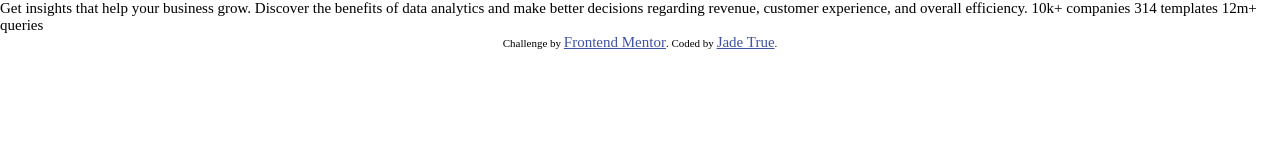
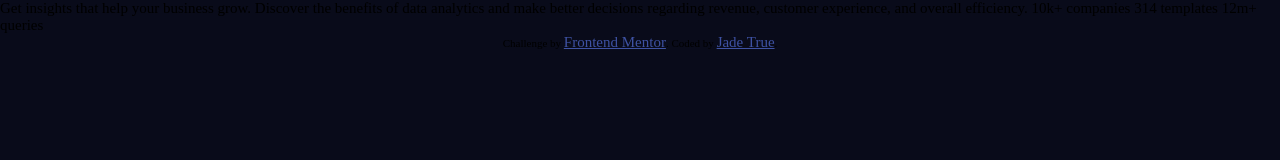
Before and after one commit to jadetrue/stats-preview-card-component-main, a plain HTML site: page docs/index.html in a window 1280 px wide. Drawn offline with Linux system fonts and the light colour scheme.

Commit message:
docs file created

```diff
--- a/styles/_base.scss
+++ b/docs/styles/_base.scss
@@ -21,6 +21,7 @@ $desktop: 1440px;
     margin: 0;
     box-sizing: border-box;
     font-size: 15px;
+    background-color: $primary-main-bg;
 }
 
 .attribution {
```
Also changed, not shown: docs/design/desktop-design.jpg (renamed from design/desktop-design.jpg), docs/design/desktop-preview.jpg (renamed from design/desktop-preview.jpg), docs/design/mobile-design.jpg (renamed from design/mobile-design.jpg), docs/images/favicon-32x32.png (renamed from images/favicon-32x32.png), docs/images/image-header-desktop.jpg (renamed from images/image-header-desktop.jpg), docs/images/image-header-mobile.jpg (renamed from images/image-header-mobile.jpg), docs/index.html (renamed from index.html), docs/styles/_components.scss (added), docs/styles/_layout.scss (added), docs/styles/main.css, docs/styles/main.scss (renamed from styles/main.scss), 8 other files.
